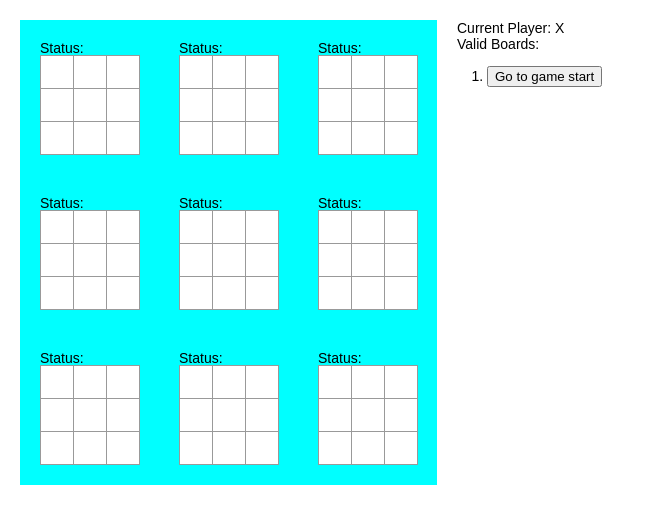
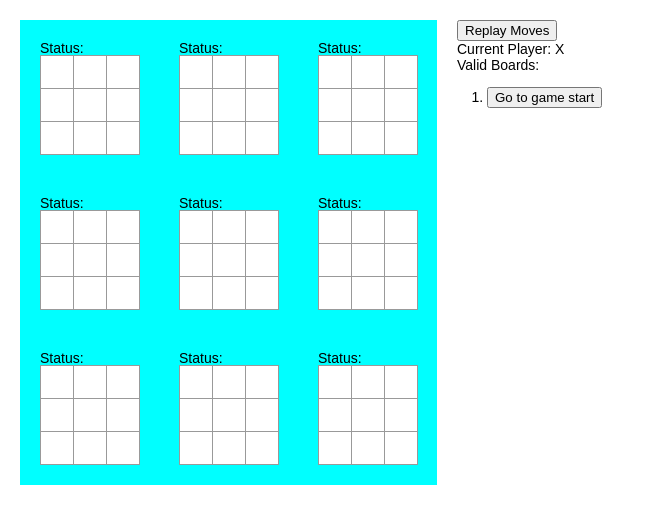
Before and after one commit to jinster/superttt, a React (Create React App) app: page / in a window 1280 px wide. Shown: the top 524 px of the page, without its empty margins (0-645 px from the left). Built offline with nearby package versions, Linux system fonts and the light colour scheme.

Commit message:
going home

```diff
--- a/src/index.js
+++ b/src/index.js
@@ -132,6 +132,17 @@ class Game extends React.Component {
     });
   }
 
+  replayMoves() {
+    const history = this.state.history.slice();
+    for ( let i = 0; i < history.length ; i++) {
+      setTimeout(
+        this.setState({
+          stepNumber: i
+        }), 10000);
+      console.log(i);
+    }
+  }
+
   render() {
     const history = this.state.history;
     const current = history[this.state.stepNumber];
@@ -155,6 +166,7 @@ class Game extends React.Component {
           />
         </div>
         <div className="game-info">
+          <button onClick={() => this.replayMoves()}>Replay Moves</button><br/>
           Current Player: {this.state.xIsNext ? "X" : "O"}
           <br />
           Valid Boards: {this.state.validBoardNumbers}
```
